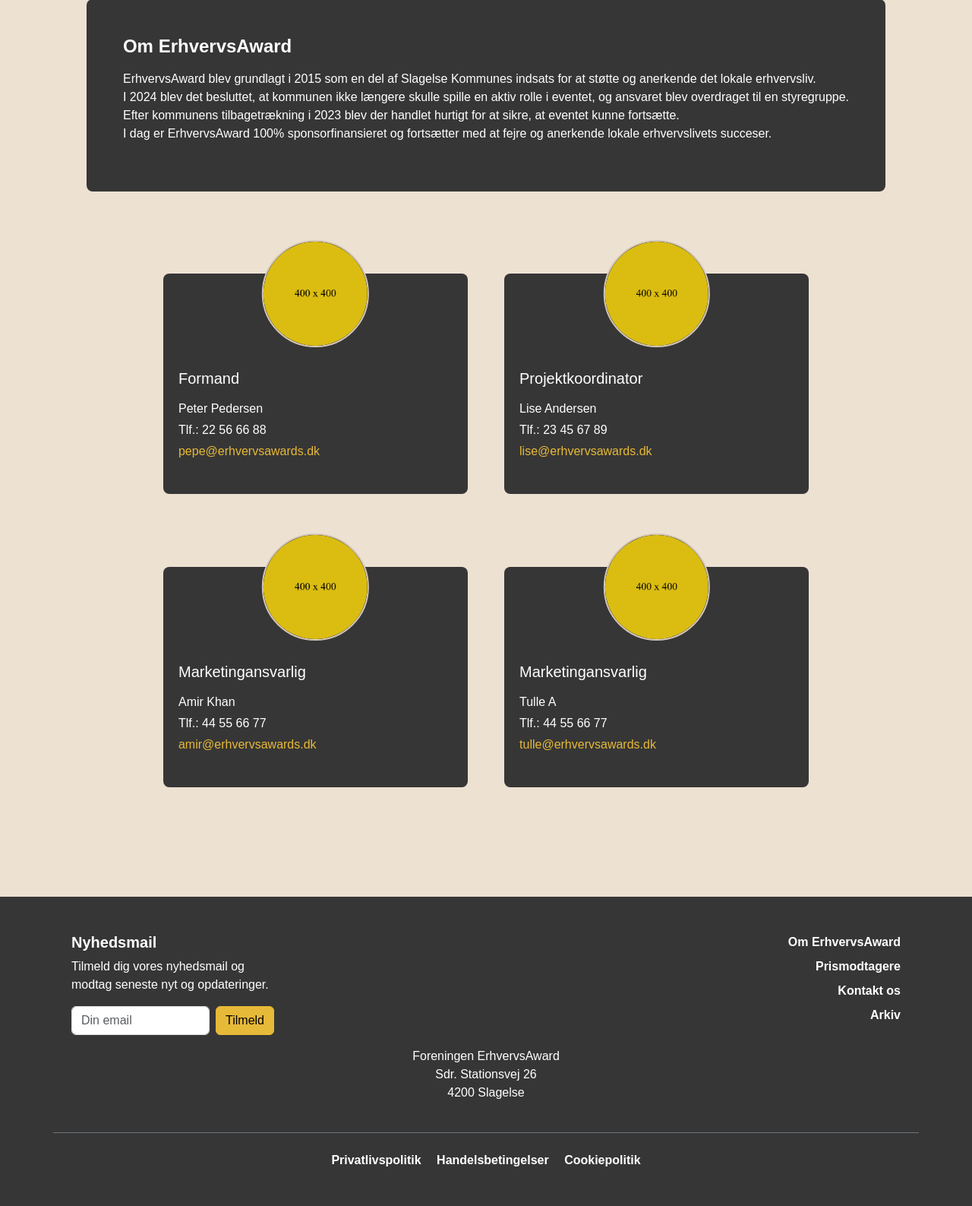
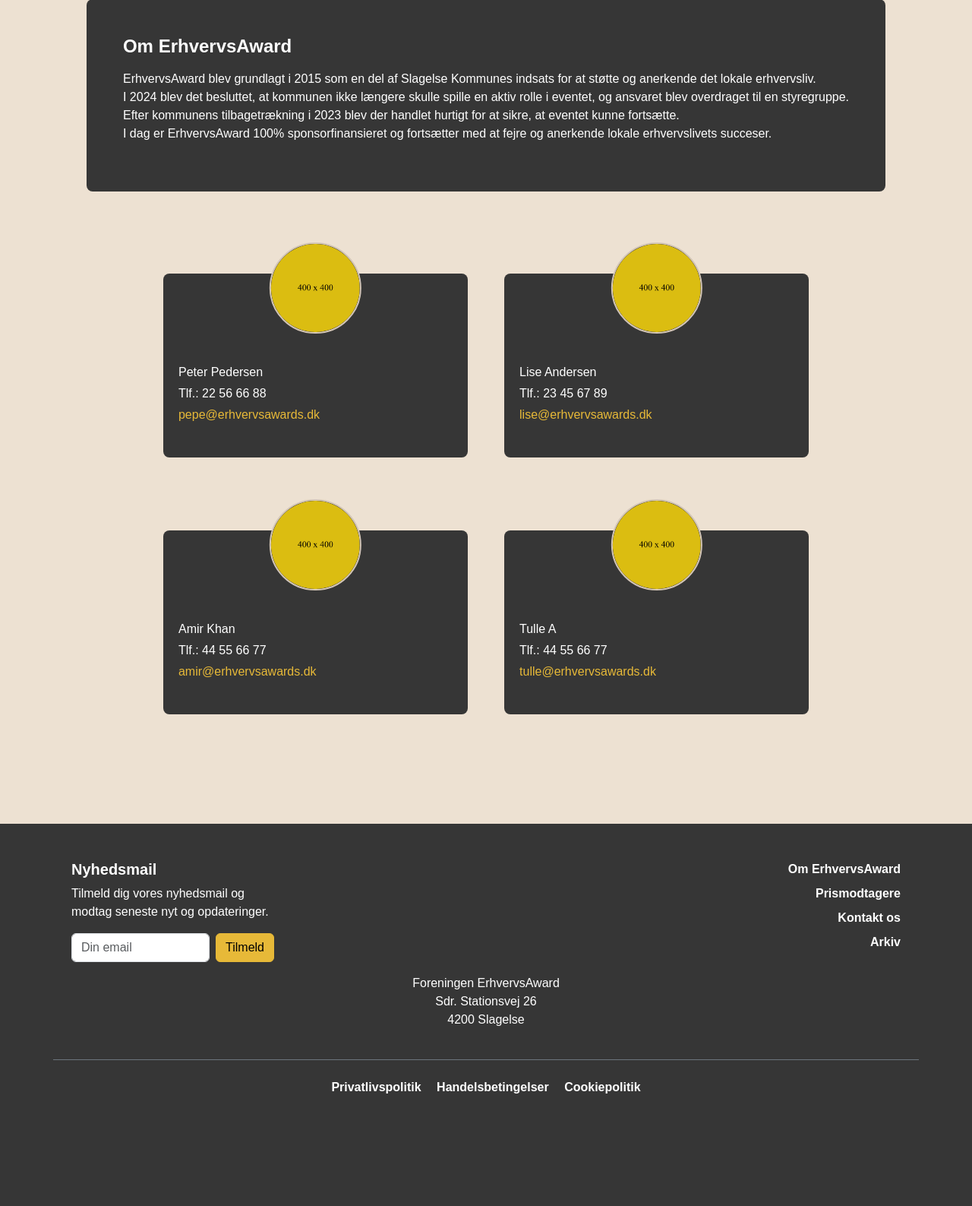
Before and after one commit to Minie08/ErhvervsAward, a PHP site: page /om-os.php in a window 1280 px wide. Shown: the part 118-1705 px from the top of the page at 76% size. After the commit the page ends 1557 px from the top, so only its background shows below. Run offline with PHP 8.4, Linux system fonts and the light colour scheme; style sheets or scripts are compiled from the project's sources; some libraries are stand-ins or nearby versions.

Commit message:
SEO optimering om-os + små justeringer

```diff
--- a/css/styles.scss
+++ b/css/styles.scss
@@ -361,7 +361,7 @@ a:hover {
 
 /*Nominering slut*/
 
-/* Intro tekst responsiv placering */
+// Om os start
 .intro-container {
   display: flex;
   justify-content: center;
@@ -443,13 +443,13 @@ a:hover {
 }
 
 .photo {
-  width: 35%;
+  width: 30%;
   aspect-ratio: 1/1;
   background-color: #363636;
   border: 2px solid #d5c7b7;
   border-radius: 50%;
   position: absolute;
-  top: -15%;
+  top: -17%;
   left: 50%;
   transform: translateX(-50%);
   overflow: hidden;
--- a/om-os.php
+++ b/om-os.php
@@ -81,8 +81,7 @@ include("includes/navbar.php");
             <figure class="photo mx-auto">
                 <img src="pic/placeholder.png" alt="billede af medlem" class="img-fluid rounded-circle">
             </figure>
-            <section class="info text-center text-md-start mt-4 pt-3">
-                <h5 class="mb-3">Formand</h5>
+            <section class="info text-start mt-3 pt-3">
                 <p class="mb-1">Peter Pedersen</p>
                 <p class="mb-1">
                     <a class="team-phone" href="tel:22566688">Tlf.: 22 56 66 88</a>
@@ -98,8 +97,7 @@ include("includes/navbar.php");
             <figure class="photo mx-auto">
                 <img src="pic/placeholder.png" alt="billede af medlem" class="img-fluid rounded-circle">
             </figure>
-            <section class="info text-center text-md-start mt-4 pt-3">
-                <h5 class="mb-3">Projektkoordinator</h5>
+            <section class="info text-start mt-3 pt-3">
                 <p class="mb-1">Lise Andersen</p>
                 <p class="mb-1">
                     <a class="team-phone" href="tel:23456789">Tlf.: 23 45 67 89</a>
@@ -115,8 +113,7 @@ include("includes/navbar.php");
             <figure class="photo mx-auto">
                 <img src="pic/placeholder.png" alt="billede af medlem" class="img-fluid rounded-circle">
             </figure>
-            <section class="info text-center text-md-start mt-4 pt-3">
-                <h5 class="mb-3">Marketingansvarlig</h5>
+            <section class="info text-start mt-3 pt-3">
                 <p class="mb-1">Amir Khan</p>
                 <p class="mb-1">
                     <a class="team-phone" href="tel:44556677">Tlf.: 44 55 66 77</a>
@@ -132,8 +129,7 @@ include("includes/navbar.php");
             <figure class="photo mx-auto">
                 <img src="pic/placeholder.png" alt="billede af medlem" class="img-fluid rounded-circle">
             </figure>
-            <section class="info text-center text-md-start mt-4 pt-3">
-                <h5 class="mb-3">Marketingansvarlig</h5>
+            <section class="info text-start mt-3 pt-3">
                 <p class="mb-1">Tulle A</p>
                 <p class="mb-1">
                     <a class="team-phone" href="tel:44556677">Tlf.: 44 55 66 77</a>
```
